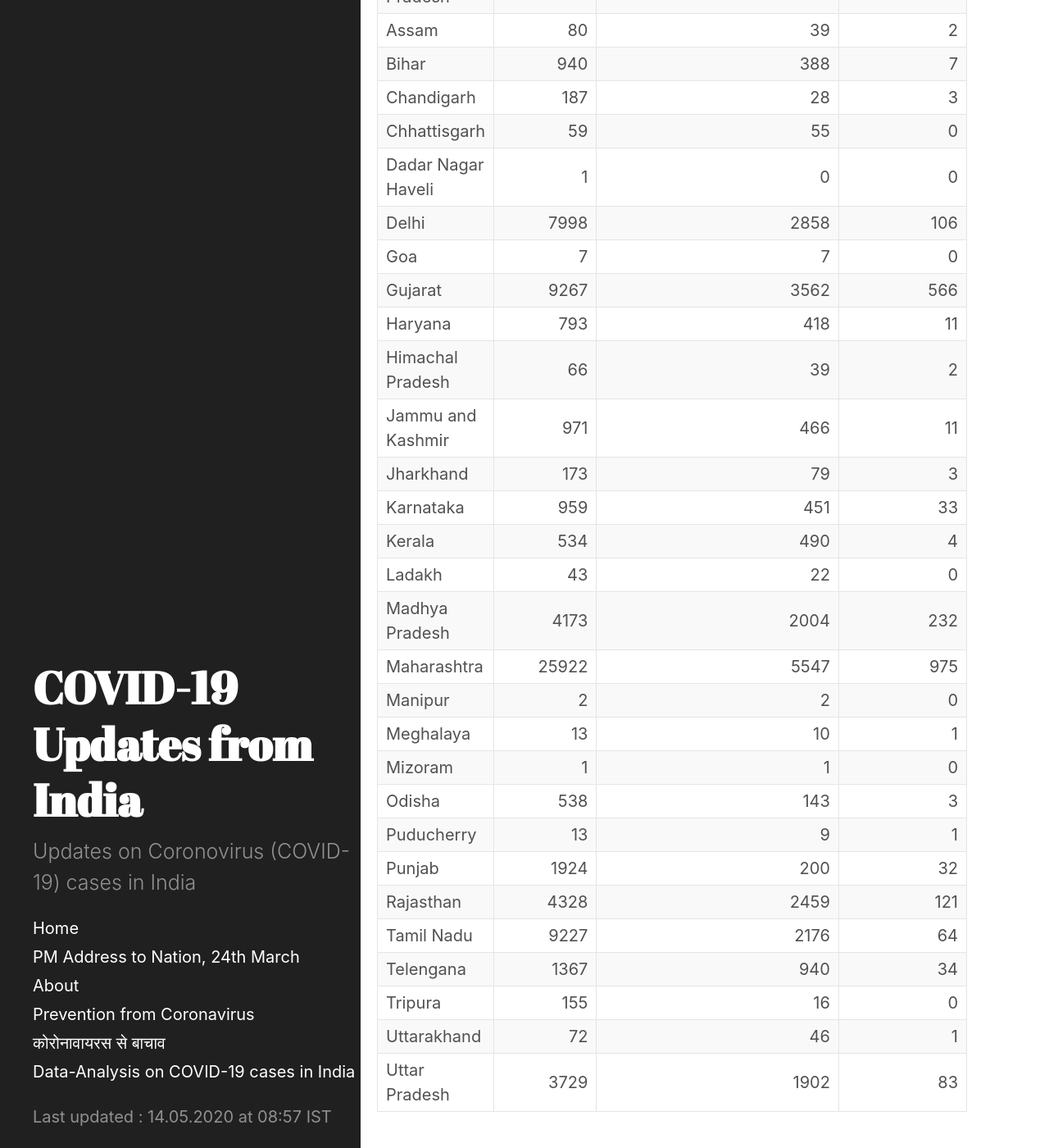
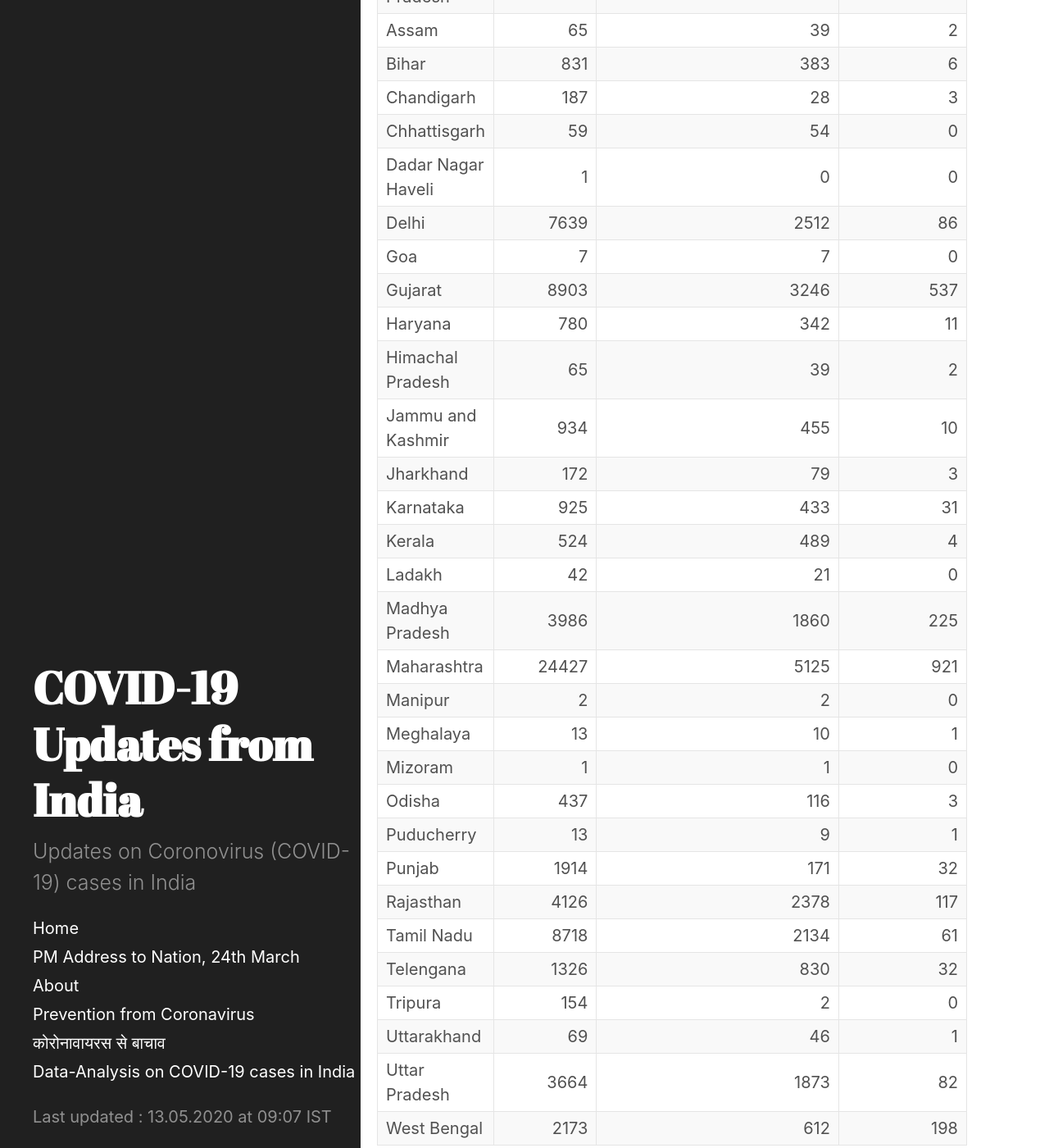
Before and after one commit to bhooraj/covid19updates-india, a Jekyll site: the page built from _posts/2020-05-13-home.md, in a window 1280 px wide and 1400 px high, scrolled down 930 px. Shown: the whole window at 82% size. Built offline with Jekyll 4.4.1, drawn with Linux system fonts in a browser that asks for light colours; some of the changed text lies outside the part shown.

Commit message:
Revert "14thMayMorning Update"

```diff
--- a/_data/last_updated.yml
+++ b/_data/last_updated.yml
@@ -1 +1 @@
-- updated_on : 14.05.2020 at 08:57 IST
+- updated_on : 13.05.2020 at 09:07 IST
--- a/_includes/table-20200514-0857.md
+++ /dev/null
@@ -1,34 +0,0 @@
-| Name of State / UT          |   Total Confirmed cases |   Cured/Discharged/Migrated |   Deaths ( more than 70% cases due to comorbidities ) |
-|:----------------------------|------------------------:|----------------------------:|------------------------------------------------------:|
-| Andaman and Nicobar Islands |                      33 |                          33 |                                                     0 |
-| Andhra Pradesh              |                    2137 |                        1142 |                                                    47 |
-| Arunachal Pradesh           |                       1 |                           1 |                                                     0 |
-| Assam                       |                      80 |                          39 |                                                     2 |
-| Bihar                       |                     940 |                         388 |                                                     7 |
-| Chandigarh                  |                     187 |                          28 |                                                     3 |
-| Chhattisgarh                |                      59 |                          55 |                                                     0 |
-| Dadar Nagar Haveli          |                       1 |                           0 |                                                     0 |
-| Delhi                       |                    7998 |                        2858 |                                                   106 |
-| Goa                         |                       7 |                           7 |                                                     0 |
-| Gujarat                     |                    9267 |                        3562 |                                                   566 |
-| Haryana                     |                     793 |                         418 |                                                    11 |
-| Himachal Pradesh            |                      66 |                          39 |                                                     2 |
-| Jammu and Kashmir           |                     971 |                         466 |                                                    11 |
-| Jharkhand                   |                     173 |                          79 |                                                     3 |
-| Karnataka                   |                     959 |                         451 |                                                    33 |
-| Kerala                      |                     534 |                         490 |                                                     4 |
-| Ladakh                      |                      43 |                          22 |                                                     0 |
-| Madhya Pradesh              |                    4173 |                        2004 |                                                   232 |
-| Maharashtra                 |                   25922 |                        5547 |                                                   975 |
-| Manipur                     |                       2 |                           2 |                                                     0 |
-| Meghalaya                   |                      13 |                          10 |                                                     1 |
-| Mizoram                     |                       1 |                           1 |                                                     0 |
-| Odisha                      |                     538 |                         143 |                                                     3 |
-| Puducherry                  |                      13 |                           9 |                                                     1 |
-| Punjab                      |                    1924 |                         200 |                                                    32 |
-| Rajasthan                   |                    4328 |                        2459 |                                                   121 |
-| Tamil Nadu                  |                    9227 |                        2176 |                                                    64 |
-| Telengana                   |                    1367 |                         940 |                                                    34 |
-| Tripura                     |                     155 |                          16 |                                                     0 |
-| Uttarakhand                 |                      72 |                          46 |                                                     1 |
-| Uttar Pradesh               |                    3729 |                        1902 |                                                    83 |
--- a/_posts/2020-05-14-home.md
+++ b/_posts/2020-05-13-home.md
@@ -4,7 +4,7 @@ title: COVID-19 Updates from India
 last_update: true
 ---
 
-#### COVID-19 Cases in India (as on  14 May 2020, 08:00 IST ( IST)
+#### COVID-19 Cases in India (as on  13 May 2020, 08:00 IST ( IST)
 <div class="alert alert-primary" role="alert">
 <p id = "totalcases" style="font-size: 1.2rem; font-weight: bold;"></p>
 <p id = "totalrecovered" style="font-size: 1.2rem; font-weight: bold;"></p>
@@ -22,7 +22,7 @@ Active Cases = Total cases - (Total Recovered/Discharged/Migrated + Total Deaths
 
 <div class="datatable-begin"></div>
 
-{% include table-20200514-0857.md %}
+{% include table-20200513-0907.md %}
 
 <div class="datatable-end"></div>
 <br>
--- a/stats-and-charts.md
+++ b/stats-and-charts.md
@@ -2,5 +2,5 @@
 layout: page
 title: Data-Analysis on COVID-19 cases in India
 ---
-#### Charts/Graphs on this page last updated on 14.05.2020 at 08:57 AM
-{% include charts-20200514-0857.html %}
+#### Charts/Graphs on this page last updated on 13.05.2020 at 09:10 AM
+{% include charts-20200513-0910.html %}
```
Also changed, not shown: _includes/charts-20200514-0857.html (deleted, +0 -193 lines), _posts/2020-05-03-Updates.md (renamed from _posts/2020-05-04-Updates.md, +0 -5 lines), _posts/2020-05-13-Latest-updates.md (renamed from _posts/2020-05-14-Latest-updates.md, +6 -4 lines).
